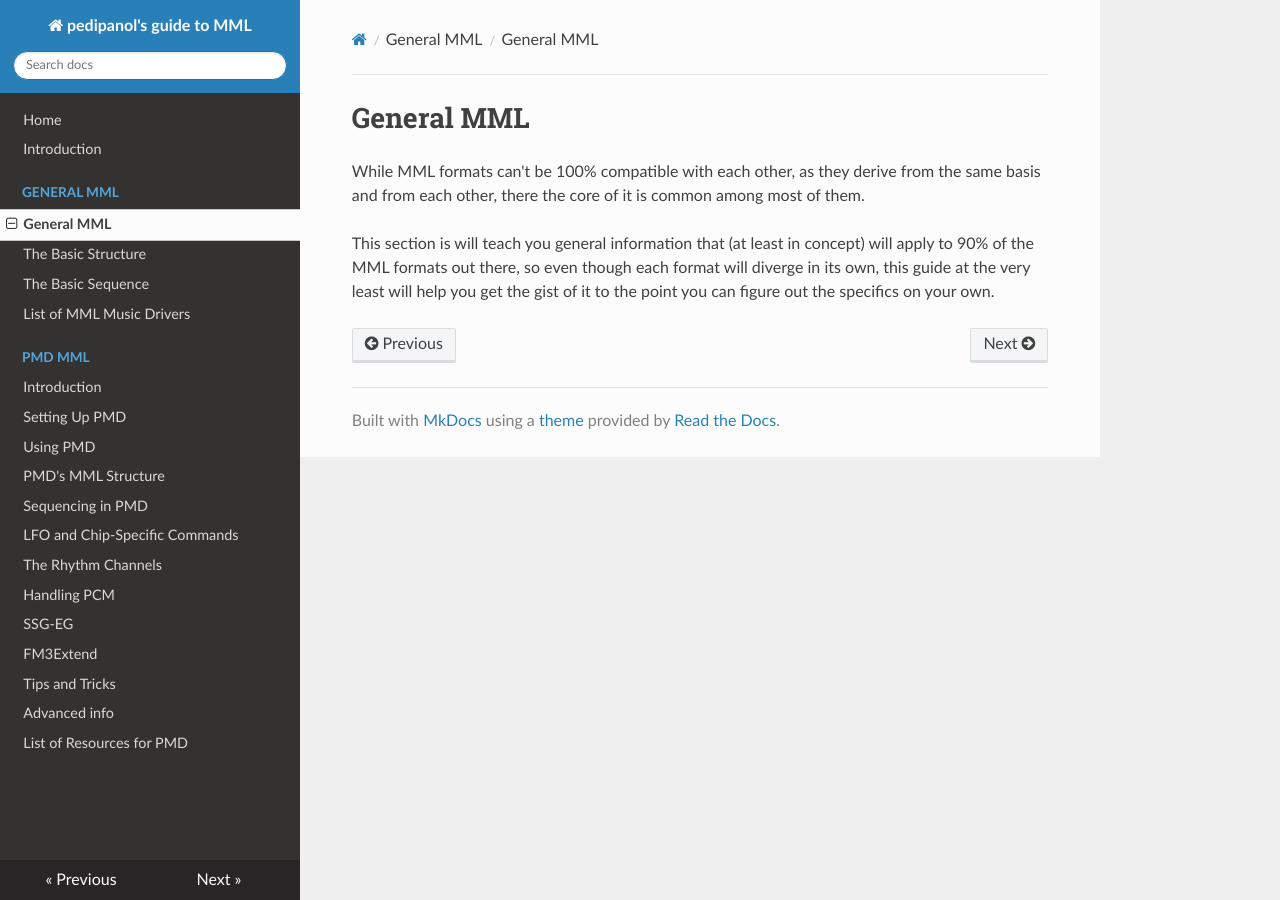
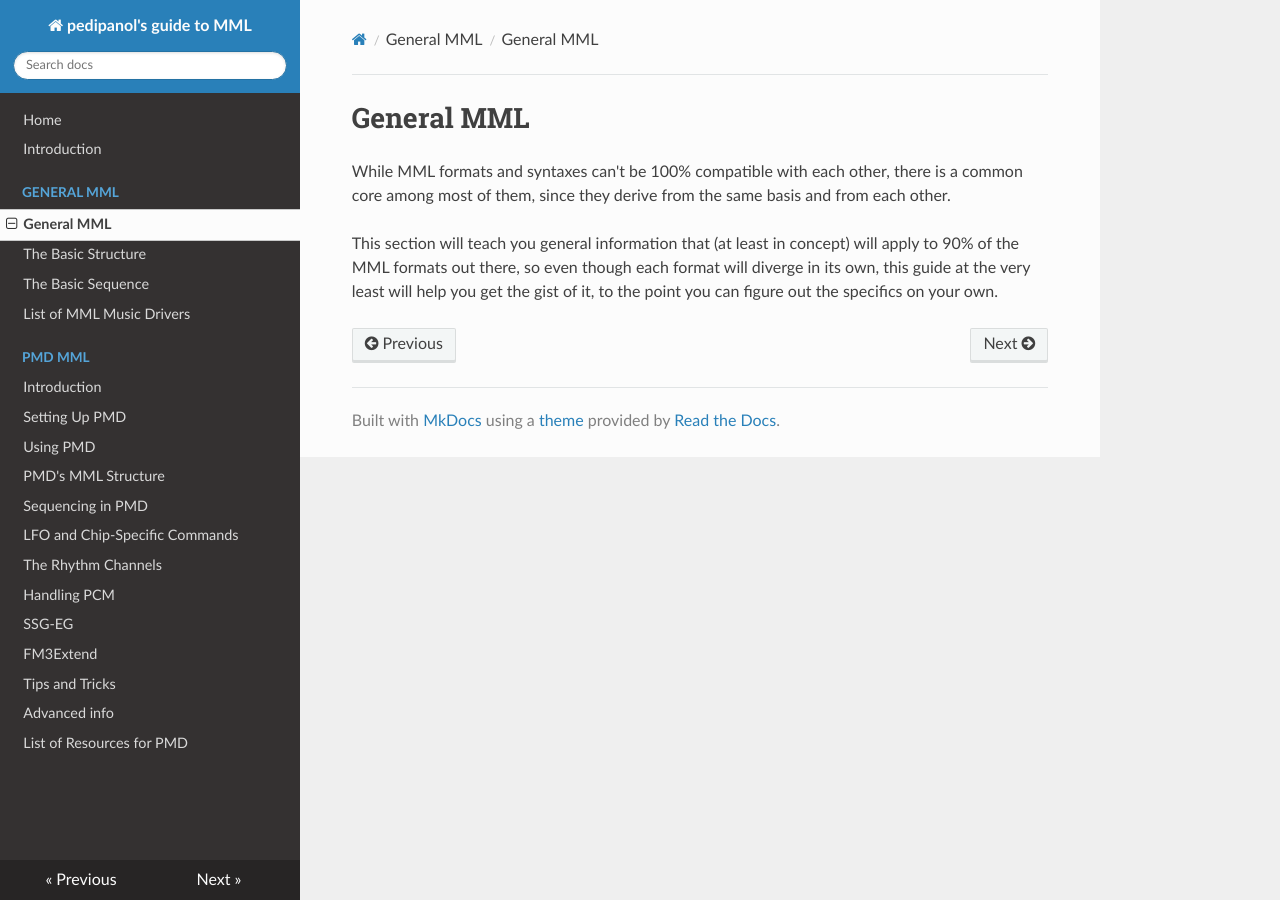
Before and after one commit to pedipanol/mml-guide, an MkDocs documentation site: the page built from docs/mml.md, in a window 1280 px wide. Built offline with MkDocs 1.6.1, drawn with Linux system fonts in a browser that asks for light colours.

Commit message:
forgot to give a second pass on this section

```diff
--- a/docs/mml.md
+++ b/docs/mml.md
@@ -1,5 +1,5 @@
 # General MML
 
-While MML formats can't be 100% compatible with each other, as they derive from the same basis and from each other, there the core of it is common among most of them.
+While MML formats and syntaxes can't be 100% compatible with each other, there is a common core among most of them, since they derive from the same basis and from each other.
 
-This section is will teach you general information that (at least in concept) will apply to 90% of the MML formats out there, so even though each format will diverge in its own, this guide at the very least will help you get the gist of it to the point you can figure out the specifics on your own.
+This section will teach you general information that (at least in concept) will apply to 90% of the MML formats out there, so even though each format will diverge in its own, this guide at the very least will help you get the gist of it, to the point you can figure out the specifics on your own.
```
